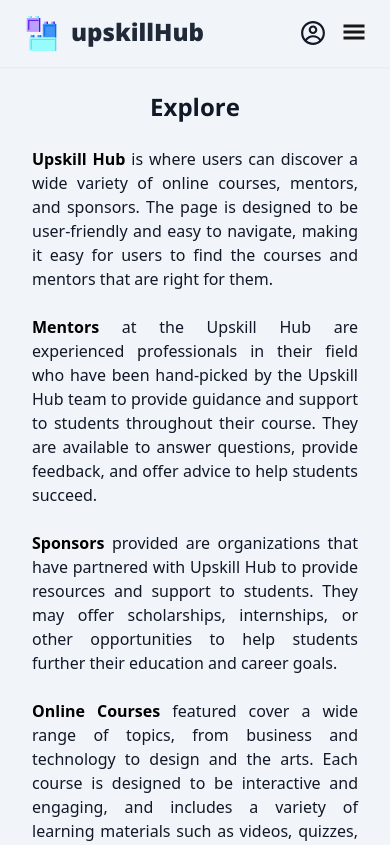
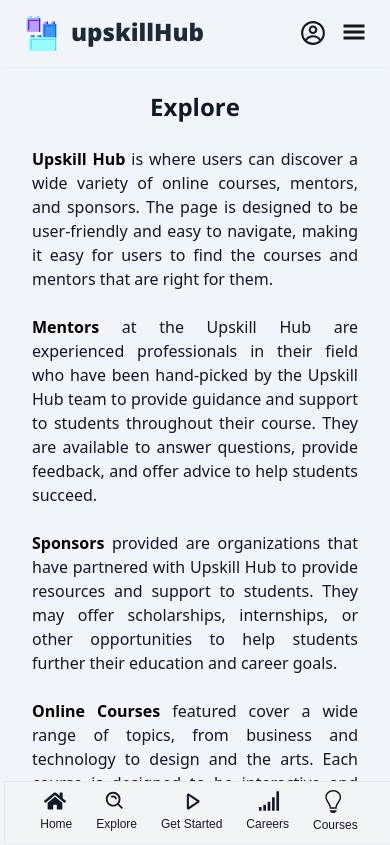
Before and after one commit to johncanero/upskill-hub, a Next.js app: page /explore in a window 390 px wide. Shown: the top 845 px of the page. Built offline with nearby package versions, Linux system fonts and the light colour scheme.

Commit message:
Add Mobile Footer for Better User Experience

```diff
--- a/src/components/Courses.tsx
+++ b/src/components/Courses.tsx
@@ -9,9 +9,7 @@ import { FaBusinessTime } from "@react-icons/all-files/fa/FaBusinessTime"
 const Courses = () => {
   return (
     <div>
-
       <div className='flex flex-wrap justify-center gap-10 mt-12 md:mt-24 lg:mx-56 lg:mt-52 mb-36'>
-
         {/* Card */}
         <div>
           <div className="pt-10 overflow-hidden text-white shadow-xl rounded-xl h-72 w-80 bg-gradient-to-l from-cyan-500 to-blue-500 hover:from-blue-500 hover:to-cyan-500">
@@ -20,7 +18,6 @@ const Courses = () => {
             </div>
           </div>
         </div>
-
 
         <CoursesCard
           icon={<BiRun size={54} className='p-3 text-white bg-blue-500 rounded-full ' />}
--- a/src/components/Layout.js
+++ b/src/components/Layout.js
@@ -3,6 +3,7 @@ import Head from "next/head";
 import Header from "@/sections/Header";
 import Footer from "@/sections/Footer";
 import MobileDropdown from "@/sections/MobileDropdown";
+import MobileFooter from "@/sections/MobileFooter";
 
 const Layout = ({ children }) => {
   return (
@@ -28,6 +29,7 @@ const Layout = ({ children }) => {
         <MobileDropdown />
         <main className="flex-grow">{children}</main>
         <Footer />
+        <MobileFooter />
       </div>
     </>
   );
--- a/src/pages/explore/index.tsx
+++ b/src/pages/explore/index.tsx
@@ -5,7 +5,7 @@ import Image from 'next/image'
 
 const index = () => {
     return (
-        <div className='mx-8 mb-12 md:mx-28 lg:mx-64'>
+        <div className='mx-8 mb-24 md:mx-28 lg:mx-64'>
             <h1 className="mt-6 text-2xl font-bold text-center font-OpenSans">
                 Explore
             </h1>
--- a/src/pages/find-your-new-career/index.tsx
+++ b/src/pages/find-your-new-career/index.tsx
@@ -2,7 +2,7 @@ import React from 'react'
 
 const index = () => {
     return (
-        <div className='mx-8 mb-12 md:mx-28 lg:mx-64'>
+        <div className='mx-8 mb-24 md:mx-28 lg:mx-64'>
             <h1 className="mt-6 text-2xl font-bold text-center font-OpenSans">
                 Find Your New Career
             </h1>
--- a/src/pages/online-courses/index.tsx
+++ b/src/pages/online-courses/index.tsx
@@ -2,7 +2,7 @@ import React from 'react'
 
 const index = () => {
     return (
-        <div>
+        <div className='mb-24'>
             <h1 className="mt-6 text-2xl font-bold text-center font-OpenSans">
                 Online Courses
             </h1>
--- a/src/sections/Footer.tsx
+++ b/src/sections/Footer.tsx
@@ -6,7 +6,7 @@ import { FiInstagram } from "@react-icons/all-files/fi/FiInstagram"
 
 const Footer = () => {
   return (
-    <footer className="px-10 py-6 bg-gray-100 dark:bg-gray-900 md:px-12 lg:px-64">
+    <footer className="hidden md:block px-10 py-6 bg-gray-100 dark:bg-gray-900 md:px-12 lg:px-64">
 
       {/* Upskill and Get Started */}
       <div className="flex justify-center md:justify-between">
--- a/src/sections/MobileDropdown.tsx
+++ b/src/sections/MobileDropdown.tsx
@@ -62,7 +62,7 @@ const MobileDropdown = () => {
               clipRule="evenodd"
             />
           </svg>
-          <span className="">Light/Dark Mode</span>
+          <span className="font-OpenSans font-medium">Light/Dark Mode</span>
         </Button>
       );
     }
@@ -138,7 +138,7 @@ const MobileDropdown = () => {
               leaveFrom="transform opacity-100 scale-100"
               leaveTo="transform opacity-0 scale-95"
             >
-              <Menu.Items className="absolute right-0 w-56 mt-2 origin-top-right bg-white divide-y divide-gray-100 rounded-md shadow-lg ring-1 ring-black ring-opacity-5 focus:outline-none">
+              <Menu.Items className=" absolute right-0 w-56 mt-2 origin-top-right bg-white divide-y divide-gray-100 rounded-md shadow-lg ring-1 ring-black ring-opacity-5 focus:outline-none ">
                 {/* Home */}
                 <div className="px-1 py-1 ">
                   <Menu.Item>
@@ -151,7 +151,7 @@ const MobileDropdown = () => {
                             } group flex w-full items-center rounded-md px-2 py-2 text-sm font-Poppins`}
                         >
                           <FaHome size={17} />
-                          <span className="ml-2">Home</span>
+                          <span className="ml-2 font-OpenSans font-medium">Home</span>
                         </button>
                       </Link>
                     )}
@@ -167,7 +167,7 @@ const MobileDropdown = () => {
                             } group flex w-72 items-center rounded-md px-2 py-2 text-sm font-Poppins`}
                         >
                           <BiSearchAlt size={17} />
-                          <span className="ml-2">Explore</span>
+                          <span className="ml-2 font-OpenSans font-medium">Explore</span>
                         </button>
                       </Link>
                     )}
@@ -186,7 +186,7 @@ const MobileDropdown = () => {
                             } group flex w-72 items-center rounded-md px-2 py-2 text-sm font-Poppins`}
                         >
                           <GoLightBulb size={17} />
-                          <span className="ml-2">Online Courses</span>
+                          <span className="ml-2 font-OpenSans font-medium">Online Courses</span>
                         </button>
                       </Link>
                     )}
@@ -202,7 +202,7 @@ const MobileDropdown = () => {
                             } group flex w-72 items-center rounded-md px-2 py-2 text-sm font-Poppins`}
                         >
                           <GiNetworkBars size={17} />
-                          <span className="ml-2">Find Your New Career</span>
+                          <span className="ml-2 font-OpenSans font-medium">Find Your New Career</span>
                         </button>
                       </Link>
                     )}
--- /dev/null
+++ b/src/sections/MobileFooter.tsx
@@ -0,0 +1,60 @@
+import React from "react";
+import Link from "next/link";
+// Icons
+import { FaHome } from "@react-icons/all-files/fa/FaHome";
+import { BiSearchAlt } from "@react-icons/all-files/bi/BiSearchAlt";
+import { GoLightBulb } from "@react-icons/all-files/go/GoLightBulb";
+import { GiNetworkBars } from "@react-icons/all-files/gi/GiNetworkBars"
+import { VscDebugStart } from "@react-icons/all-files/vsc/VscDebugStart"
+
+const MobileFooter = () => {
+    return (
+        <footer>
+            <div className="fixed bottom-0 left-0 flex justify-center w-full py-2 ml-1 text-center bg-gray-100 dark:bg-gray-900 border gap-6 dark:bg-black50 md:hidden ">
+                {/* Home */}
+                <Link href="/" rel="noopener noreferrer">
+                    <button className="hover:text-neutral-700 dark:hover:text-gray-50">
+                        <FaHome className="ml-1" size={22} />
+                        <p className="mt-1 text-xs text-center font-Poppins">Home</p>
+                    </button>
+                </Link>
+
+                {/* Explore */}
+                <Link href="/explore" rel="noopener noreferrer">
+                    <button className="hover:text-neutral-700 dark:hover:text-gray-50">
+                        <BiSearchAlt className="ml-2" size={22} />
+                        <p className="mt-1 text-xs text-center font-Poppins">Explore</p>
+                    </button>
+                </Link>
+
+                {/* Get Started */}
+                <Link href="https://www.linkedin.com/company/upskill-hub/" rel="noopener noreferrer">
+                    <button className="hover:text-neutral-700 dark:hover:text-gray-50">
+                        <VscDebugStart className="ml-5" size={22} />
+                        <p className="mt-1 text-xs text-center font-Poppins">Get Started</p>
+                    </button>
+                </Link>
+
+                {/* Find Your New Career*/}
+                <Link href="/find-your-new-career" rel="noopener noreferrer">
+                    <button className="hover:text-neutral-700 dark:hover:text-gray-50">
+                        <GiNetworkBars className="ml-3" size={22} />
+                        <p className="mt-1 text-xs text-center font-Poppins">Careers</p>
+                    </button>
+                </Link>
+
+
+                {/* Online Courses */}
+                <Link href="/online-courses" rel="noopener noreferrer">
+                    <button className="hover:text-neutral-700 dark:hover:text-gray-50">
+                        <GoLightBulb className="ml-2" size={23} />
+                        <p className="mt-1 text-xs text-center font-Poppins">Courses</p>
+                    </button>
+                </Link>
+
+            </div>
+        </footer>
+    );
+};
+
+export default MobileFooter;
--- a/src/styles/globals.css
+++ b/src/styles/globals.css
@@ -5,28 +5,6 @@
 
 @layer base {
     body {
-        @apply dark:bg-gray-900 bg-slate-100  dark:text-gray-100   text-gray-900
+        @apply dark:bg-gray-900 bg-slate-100  dark:text-gray-100 text-gray-900
     }
 }
-
-/* Mobile */
-@media only screen
-  and (min-device-width: 320px)
-  and (max-device-width: 480px)
-  and (-webkit-min-device-pixel-ratio: 1) {
-
- body {
-        @apply sm:w-96;
-    }
-}
-
-/* Mobile */
-@media only screen
-  and (min-device-width: 390px)
-  and (max-device-width: 480px)
-  and (-webkit-min-device-pixel-ratio: 1) {
-
- body {
-        @apply sm:w-full;
-    }
-}
--- a/tailwind.config.js
+++ b/tailwind.config.js
@@ -14,6 +14,7 @@ module.exports = {
     },
     extend: {
       colors: {},
+
     },
     fontFamily: {
       Poppins: ['Poppins', 'sans-serif'],
```
